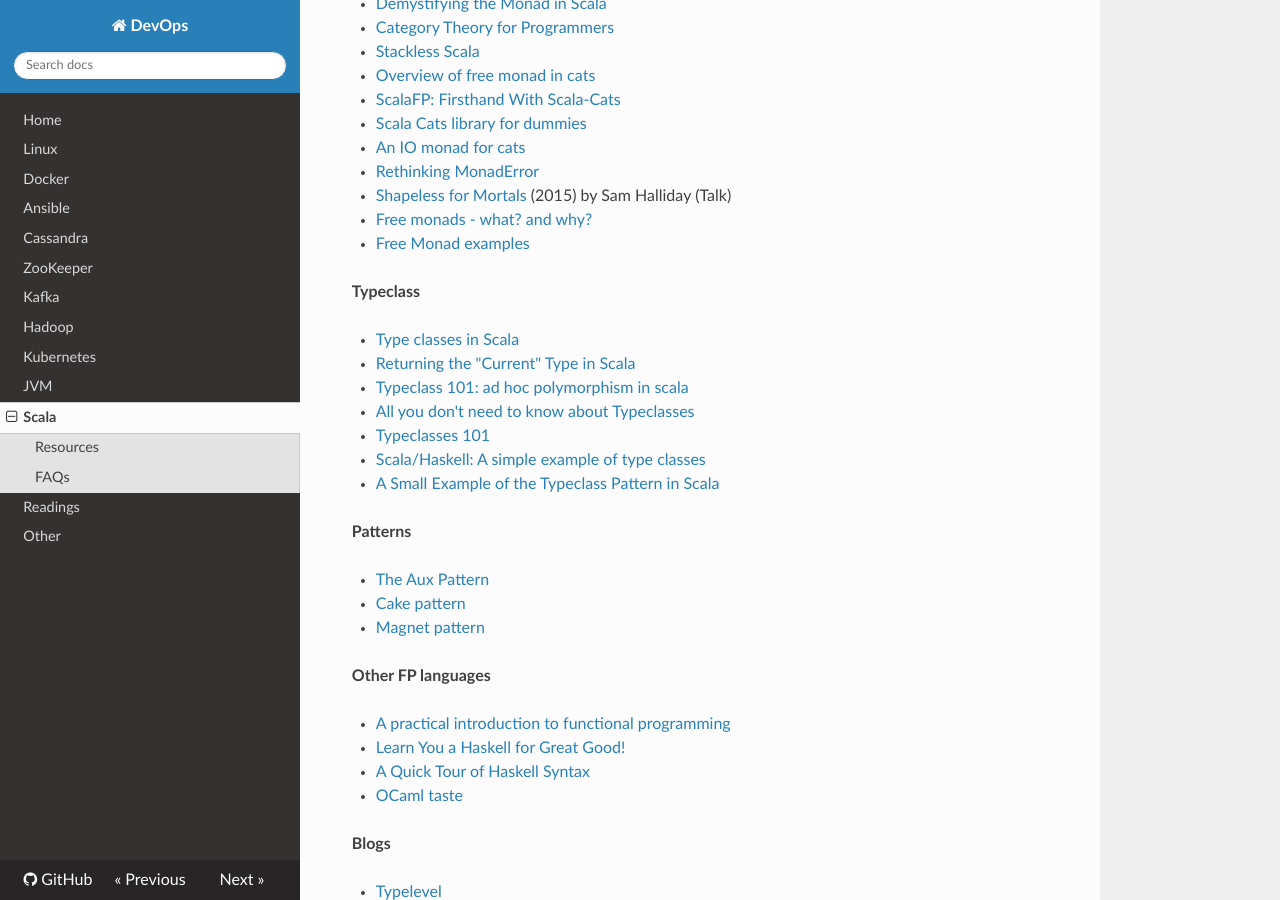
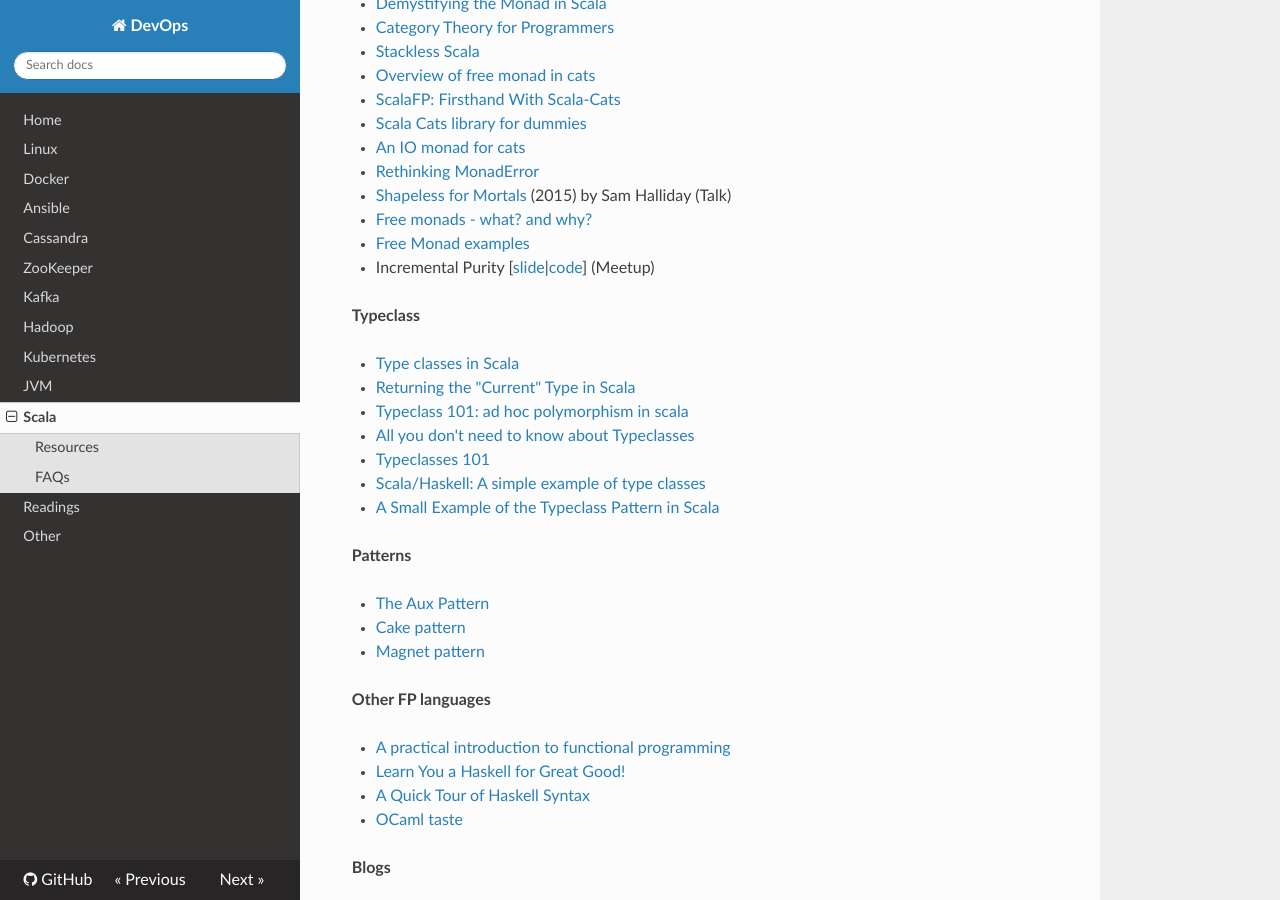
Before and after one commit to niqdev/devops, an MkDocs documentation site: the page built from docs/scala.md, in a window 1280 px wide and 900 px high, scrolled down 1328 px. Built offline with MkDocs 1.6.1, drawn with Linux system fonts in a browser that asks for light colours; nearby versions of some CDN libraries; old or Windows-style settings are respelled for this version of MkDocs.

Commit message:
scala: update fp resources

```diff
--- a/docs/scala.md
+++ b/docs/scala.md
@@ -60,6 +60,7 @@
 * [Shapeless for Mortals](http://fommil.com/scalax15/) (2015) by Sam Halliday (Talk)
 * [Free monads - what? and why?](https://softwaremill.com/free-monads)
 * [Free Monad examples](https://github.com/kenbot/free)
+* Incremental Purity [[slide](https://git.io/fp017)|[code](https://git.io/fp01d)] (Meetup)
 
 **Typeclass**
 
```
